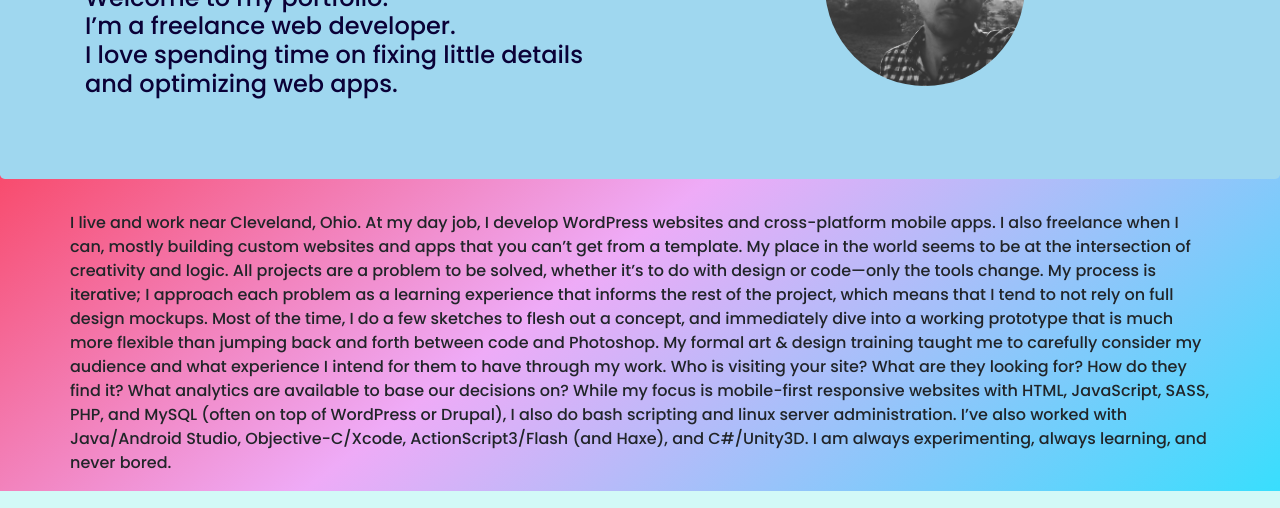
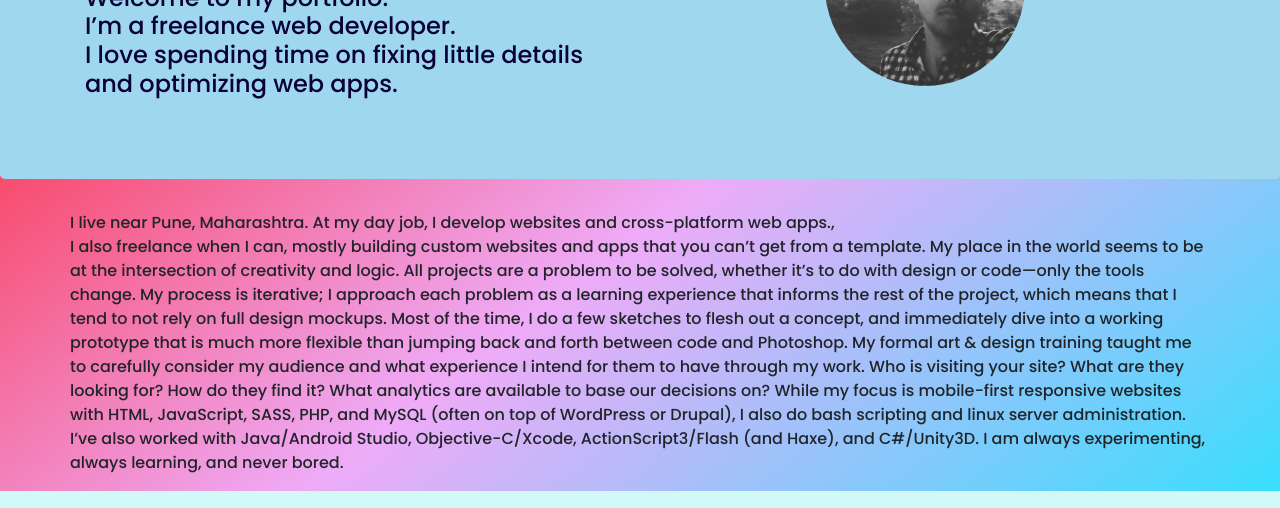
Before and after one commit to aNISH-2K/anishyadav.github.io, a website: page about.html in a window 1280 px wide. Shown: the part 257-765 px from the top of the page. Drawn offline with nearby package versions, Linux system fonts and the light colour scheme.

Commit message:
unknown commit

```diff
--- a/about.html
+++ b/about.html
@@ -66,12 +66,12 @@
 
     <div class="container">
         <div class="row">
-            <p>I live and work near Cleveland, Ohio. At my day job, I develop WordPress websites and cross-platform mobile apps. I also freelance when I can, mostly building custom websites and apps that you can’t get from a template. My place in the world
-                seems to be at the intersection of creativity and logic. All projects are a problem to be solved, whether it’s to do with design or code—only the tools change. My process is iterative; I approach each problem as a learning experience that
-                informs the rest of the project, which means that I tend to not rely on full design mockups. Most of the time, I do a few sketches to flesh out a concept, and immediately dive into a working prototype that is much more flexible than jumping
-                back and forth between code and Photoshop. My formal art & design training taught me to carefully consider my audience and what experience I intend for them to have through my work. Who is visiting your site? What are they looking for?
-                How do they find it? What analytics are available to base our decisions on? While my focus is mobile-first responsive websites with HTML, JavaScript, SASS, PHP, and MySQL (often on top of WordPress or Drupal), I also do bash scripting
-                and linux server administration. I’ve also worked with Java/Android Studio, Objective-C/Xcode, ActionScript3/Flash (and Haxe), and C#/Unity3D. I am always experimenting, always learning, and never bored.
+            <p>I live near Pune, Maharashtra. At my day job, I develop websites and cross-platform web apps.,<br> I also freelance when I can, mostly building custom websites and apps that you can’t get from a template. My place in the world seems to be
+                at the intersection of creativity and logic. All projects are a problem to be solved, whether it’s to do with design or code—only the tools change. My process is iterative; I approach each problem as a learning experience that informs
+                the rest of the project, which means that I tend to not rely on full design mockups. Most of the time, I do a few sketches to flesh out a concept, and immediately dive into a working prototype that is much more flexible than jumping back
+                and forth between code and Photoshop. My formal art & design training taught me to carefully consider my audience and what experience I intend for them to have through my work. Who is visiting your site? What are they looking for? How
+                do they find it? What analytics are available to base our decisions on? While my focus is mobile-first responsive websites with HTML, JavaScript, SASS, PHP, and MySQL (often on top of WordPress or Drupal), I also do bash scripting and
+                linux server administration. I’ve also worked with Java/Android Studio, Objective-C/Xcode, ActionScript3/Flash (and Haxe), and C#/Unity3D. I am always experimenting, always learning, and never bored.
 
             </p>
         </div>
```
Also changed, not shown: contact.html (+3 -3 lines).
